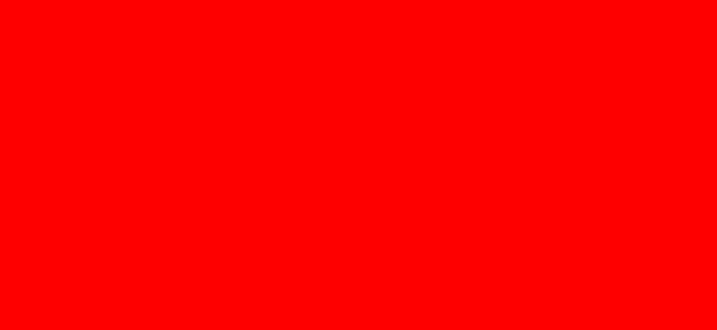
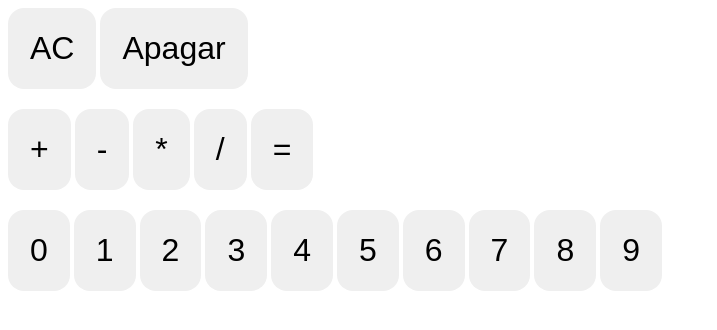
Before and after one commit to demesquitadaniel/calculadora, a plain HTML site: page index.html in a window 1280 px wide. Shown: the whole page, without its empty margins (0-717 px from the left). Drawn offline with Linux system fonts and the light colour scheme.

Commit message:
estilo botões

```diff
--- a/assets/styles/styles.css
+++ b/assets/styles/styles.css
@@ -1,3 +1,10 @@
-body {
-    background-color: red;
+.botao {
+    padding: 22px;
+    font-size: 32px;
+    border-radius: 16px;
+    border: none;
 }
+
+.botoes-funcionais, .operacoes {
+    margin-bottom: 20px;
+}
--- a/index.html
+++ b/index.html
@@ -1,5 +1,6 @@
 <!DOCTYPE html>
 <html lang="en">
+
 <head>
     <meta charset="UTF-8">
     <meta http-equiv="X-UA-Compatible" content="IE=edge">
@@ -7,7 +8,36 @@
     <link rel="stylesheet" href="./assets/styles/styles.css">
     <title>Projeto Calculadora</title>
 </head>
+
 <body>
+    <div class="calculadora">
+        <div class="resultado"></div>
+        <div class="acoes">
+            <div class="botoes-funcionais">
+                <button class="botao resetar">AC</button>
+                <button class="botao apagar">Apagar</button>
+            </div>
+            <div class="operacoes">
+                <button class="botao soma">+</button>
+                <button class="botao subtracao">-</button>
+                <button class="botao multiplicacao">*</button>
+                <button class="botao divisao">/</button>
+                <button class="botao total">=</button>
+            </div>
+            <div class="numeros">
+                <button class="botao numero">0</button>
+                <button class="botao numero">1</button>
+                <button class="botao numero">2</button>
+                <button class="botao numero">3</button>
+                <button class="botao numero">4</button>
+                <button class="botao numero">5</button>
+                <button class="botao numero">6</button>
+                <button class="botao numero">7</button>
+                <button class="botao numero">8</button>
+                <button class="botao numero">9</button>
+            </div>
+        </div>
+    </div>
+</body>
 
-</body>
 </html>
```
